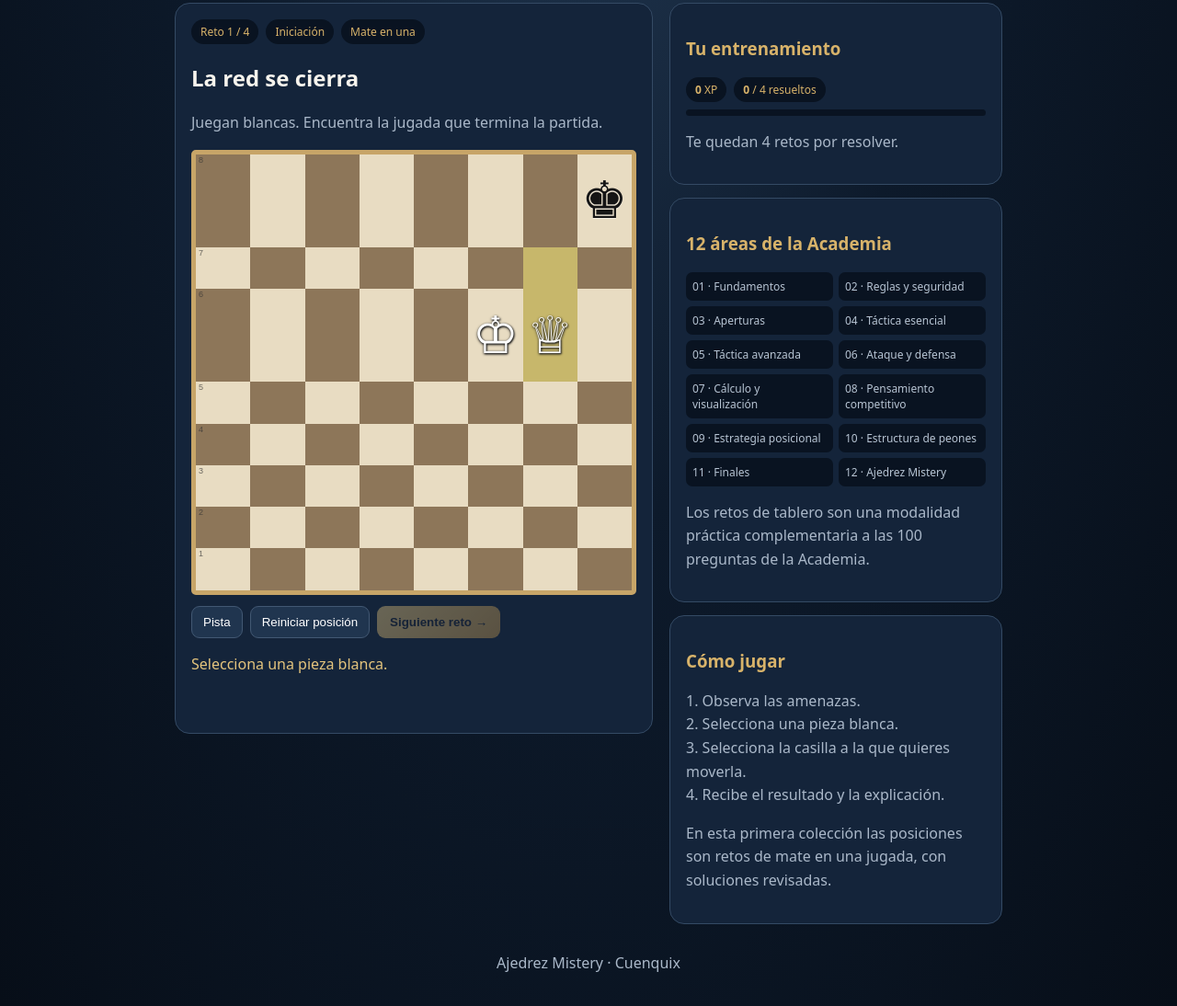
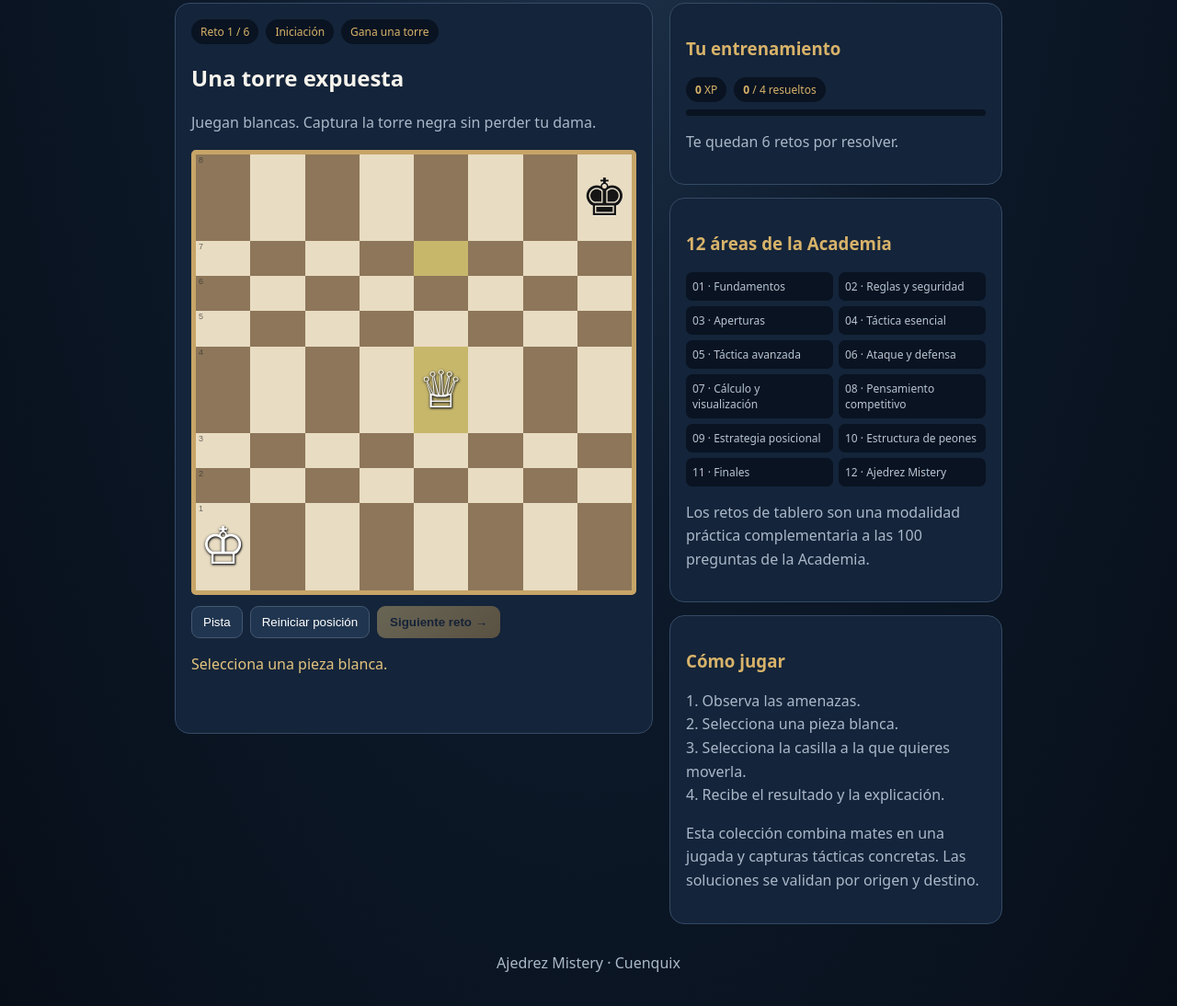
Before and after one commit to Cuenquix/Ajedrez-Mistery, a plain HTML site: page tablero.html in a window 1280 px wide. Shown: the part 276-1370 px from the top of the page at 92% size. Drawn offline with Linux system fonts and the light colour scheme.

Commit message:
Expand board trainer with tactical capture puzzles

```diff
--- a/tablero.html
+++ b/tablero.html
@@ -10,10 +10,12 @@
 </section><aside>
 <div class="panel"><h3 class="gold">Tu entrenamiento</h3><div class="statrow"><span class="pill"><b id="xp">0</b> XP</span><span class="pill"><b id="solved">0</b> / 4 resueltos</span></div><div class="progress"><div id="bar"></div></div><p class="muted" id="progressText">Completa los retos para ganar experiencia.</p></div>
 <div class="panel"><h3 class="gold">12 áreas de la Academia</h3><div class="areas"><span>01 · Fundamentos</span><span>02 · Reglas y seguridad</span><span>03 · Aperturas</span><span>04 · Táctica esencial</span><span>05 · Táctica avanzada</span><span>06 · Ataque y defensa</span><span>07 · Cálculo y visualización</span><span>08 · Pensamiento competitivo</span><span>09 · Estrategia posicional</span><span>10 · Estructura de peones</span><span>11 · Finales</span><span>12 · Ajedrez Mistery</span></div><p class="muted">Los retos de tablero son una modalidad práctica complementaria a las 100 preguntas de la Academia.</p></div>
-<div class="panel"><h3 class="gold">Cómo jugar</h3><p class="muted">1. Observa las amenazas.<br>2. Selecciona una pieza blanca.<br>3. Selecciona la casilla a la que quieres moverla.<br>4. Recibe el resultado y la explicación.</p><p class="muted">En esta primera colección las posiciones son retos de mate en una jugada, con soluciones revisadas.</p></div>
+<div class="panel"><h3 class="gold">Cómo jugar</h3><p class="muted">1. Observa las amenazas.<br>2. Selecciona una pieza blanca.<br>3. Selecciona la casilla a la que quieres moverla.<br>4. Recibe el resultado y la explicación.</p><p class="muted">Esta colección combina mates en una jugada y capturas tácticas concretas. Las soluciones se validan por origen y destino.</p></div>
 </aside></div><p class="muted" style="text-align:center">Ajedrez Mistery · Cuenquix</p></main>
 <script>
 const puzzles=[
+{title:"Una torre expuesta",goal:"Gana una torre",prompt:"Juegan blancas. Captura la torre negra sin perder tu dama.",fen:["7k/4r3/8/8/4Q3/8/8/K7","w"],from:"e4",to:"e7",san:"Qxe7",hint:"La torre está en la misma columna que tu dama. Comprueba si hay piezas entre ambas.",explain:"La dama captura la torre en e7. La columna está despejada y el rey negro no puede recapturarla."},
+{title:"La dama desprotegida",goal:"Gana la dama",prompt:"Juegan blancas. Encuentra la captura que gana la dama negra.",fen:["7k/8/3q4/5N2/8/8/8/K7","w"],from:"f5",to:"d6",san:"Nxd6",hint:"Tu caballo puede saltar directamente a la casilla ocupada por la dama.",explain:"El caballo captura la dama en d6. No hay ninguna pieza negra que pueda recapturarlo."},
 {title:"La red se cierra",fen:["7k/8/5KQ1/8/8/8/8/8","w"],from:"g6",to:"g7",san:"Qg7#",hint:"Busca una casilla junto al rey negro que esté protegida por tu rey.",explain:"La dama da jaque en g7. El rey blanco de f6 protege esa casilla y la dama controla las casillas de escape. Es jaque mate."},
 {title:"El rey sin refugio",fen:["k7/8/1QK5/8/8/8/8/8","w"],from:"b6",to:"b7",san:"Qb7#",hint:"Tu rey controla la casilla a la que podría escapar el rey negro.",explain:"La dama llega a b7 con jaque mate. El rey blanco protege la dama y la dama cubre las casillas de huida del rey negro."},
 {title:"Una diagonal decisiva",fen:["8/8/8/8/8/5KQ1/8/7k","w"],from:"g3",to:"g2",san:"Qg2#",hint:"Busca una casilla diagonal al rey negro, protegida por tu rey.",explain:"La dama da mate en g2. El rey blanco protege la dama y la dama controla las casillas de escape del rey negro."},
@@ -23,11 +25,11 @@ const files="abcdefgh",symbols={wk:"♔",wq:"♕",bk:"♚"};
 let index=0,selected=null,solved=JSON.parse(localStorage.getItem("amBoardSolved")||"[]"),hints=JSON.parse(localStorage.getItem("amBoardHints")||"[]");
 function parse(p){let rows=p.fen[0].split("/"),b={};rows.forEach((row,ri)=>{let f=0;for(const ch of row){if(/[1-8]/.test(ch)){f+=+ch;continue}let file=files[f],rank=8-ri;b[file+rank]=(ch==="K"?"wk":ch==="Q"?"wq":ch==="k"?"bk":"");f++}});return b}
 let board={};
-function draw(){const p=puzzles[index];board=parse(p);document.getElementById("number").textContent="Reto "+(index+1)+" / "+puzzles.length;document.getElementById("difficulty").textContent=index<2?"Iniciación":"Intermedio";document.getElementById("goal").textContent="Mate en una";document.getElementById("title").textContent=p.title;document.getElementById("prompt").textContent="Juegan blancas. Encuentra la jugada que termina la partida.";document.getElementById("status").textContent="Selecciona una pieza blanca.";document.getElementById("next").disabled=!solved.includes(index);selected=null;const el=document.getElementById("board");el.innerHTML="";for(let rank=8;rank>=1;rank--)for(let fi=0;fi<8;fi++){let sq=files[fi]+rank,btn=document.createElement("button");btn.className="sq "+(((rank+fi)%2===0)?"dark":"light");btn.dataset.sq=sq;if(sq===p.from||sq===p.to)btn.classList.add("last");if(board[sq]){let span=document.createElement("span");span.className="piece "+(board[sq][0]==="w"?"white":"black");span.textContent=symbols[board[sq]];btn.appendChild(span)}if(fi===0){let coord=document.createElement("span");coord.className="coords";coord.textContent=rank;btn.appendChild(coord)}btn.onclick=()=>clickSquare(sq);el.appendChild(btn)}stats()}
+function draw(){const p=puzzles[index];board=parse(p);document.getElementById("number").textContent="Reto "+(index+1)+" / "+puzzles.length;document.getElementById("difficulty").textContent=index<2?"Iniciación":"Intermedio";document.getElementById("goal").textContent=p.goal||"Mate en una";document.getElementById("title").textContent=p.title;document.getElementById("prompt").textContent=p.prompt||"Juegan blancas. Encuentra la jugada que termina la partida.";document.getElementById("status").textContent="Selecciona una pieza blanca.";document.getElementById("next").disabled=!solved.includes(index);selected=null;const el=document.getElementById("board");el.innerHTML="";for(let rank=8;rank>=1;rank--)for(let fi=0;fi<8;fi++){let sq=files[fi]+rank,btn=document.createElement("button");btn.className="sq "+(((rank+fi)%2===0)?"dark":"light");btn.dataset.sq=sq;if(sq===p.from||sq===p.to)btn.classList.add("last");if(board[sq]){let span=document.createElement("span");span.className="piece "+(board[sq][0]==="w"?"white":"black");span.textContent=symbols[board[sq]];btn.appendChild(span)}if(fi===0){let coord=document.createElement("span");coord.className="coords";coord.textContent=rank;btn.appendChild(coord)}btn.onclick=()=>clickSquare(sq);el.appendChild(btn)}stats()}
 function clickSquare(sq){if(solved.includes(index)){document.getElementById("status").textContent="Este reto ya está resuelto. Puedes avanzar o repetirlo.";return}if(selected===null){if(board[sq]&&board[sq][0]==="w"){selected=sq;drawSelection();document.getElementById("status").textContent="Ahora elige la casilla de destino."}else document.getElementById("status").textContent="Selecciona una de tus piezas blancas.";return}if(sq===selected){selected=null;draw();return}if(board[sq]&&board[sq][0]==="w"){selected=sq;drawSelection();return}const p=puzzles[index];if(selected===p.from&&sq===p.to){board[sq]=board[selected];delete board[selected];selected=null;drawBoardOnly();if(!solved.includes(index)){solved.push(index);localStorage.setItem("amBoardSolved",JSON.stringify(solved));let xp=Number(localStorage.getItem("amBoardXP")||0)+20;localStorage.setItem("amBoardXP",xp)}document.getElementById("status").textContent="¡Correcto! "+p.san+" "+p.explain;document.getElementById("next").disabled=false;stats()}else{selected=null;draw();document.getElementById("status").textContent="Esa jugada no resuelve el reto. Busca otra posibilidad o pide una pista."}}
 function drawSelection(){document.querySelectorAll(".sq").forEach(el=>el.classList.toggle("selected",el.dataset.sq===selected))}
 function drawBoardOnly(){document.querySelectorAll(".sq").forEach(el=>{let piece=board[el.dataset.sq];el.innerHTML="";if(piece){let span=document.createElement("span");span.className="piece "+(piece[0]==="w"?"white":"black");span.textContent=symbols[piece];el.appendChild(span)}})}
-function stats(){let xp=Number(localStorage.getItem("amBoardXP")||0);document.getElementById("xp").textContent=xp;document.getElementById("solved").textContent=solved.length;document.getElementById("bar").style.width=(solved.length/puzzles.length*100)+"%";document.getElementById("progressText").textContent=solved.length===4?"¡Colección completada! Has ganado 80 XP.": "Te quedan "+(4-solved.length)+" retos por resolver."; }
+function stats(){let xp=Number(localStorage.getItem("amBoardXP")||0);document.getElementById("xp").textContent=xp;document.getElementById("solved").textContent=solved.length;document.getElementById("bar").style.width=(solved.length/puzzles.length*100)+"%";document.getElementById("progressText").textContent=solved.length===puzzles.length?"¡Colección completada! Has resuelto todos los retos.": "Te quedan "+(puzzles.length-solved.length)+" retos por resolver."; }
 document.getElementById("hint").onclick=()=>{if(!hints.includes(index)){hints.push(index);localStorage.setItem("amBoardHints",JSON.stringify(hints))}document.getElementById("status").textContent=puzzles[index].hint};
 document.getElementById("reset").onclick=()=>draw();
 document.getElementById("next").onclick=()=>{index=(index+1)%puzzles.length;draw()};
```
